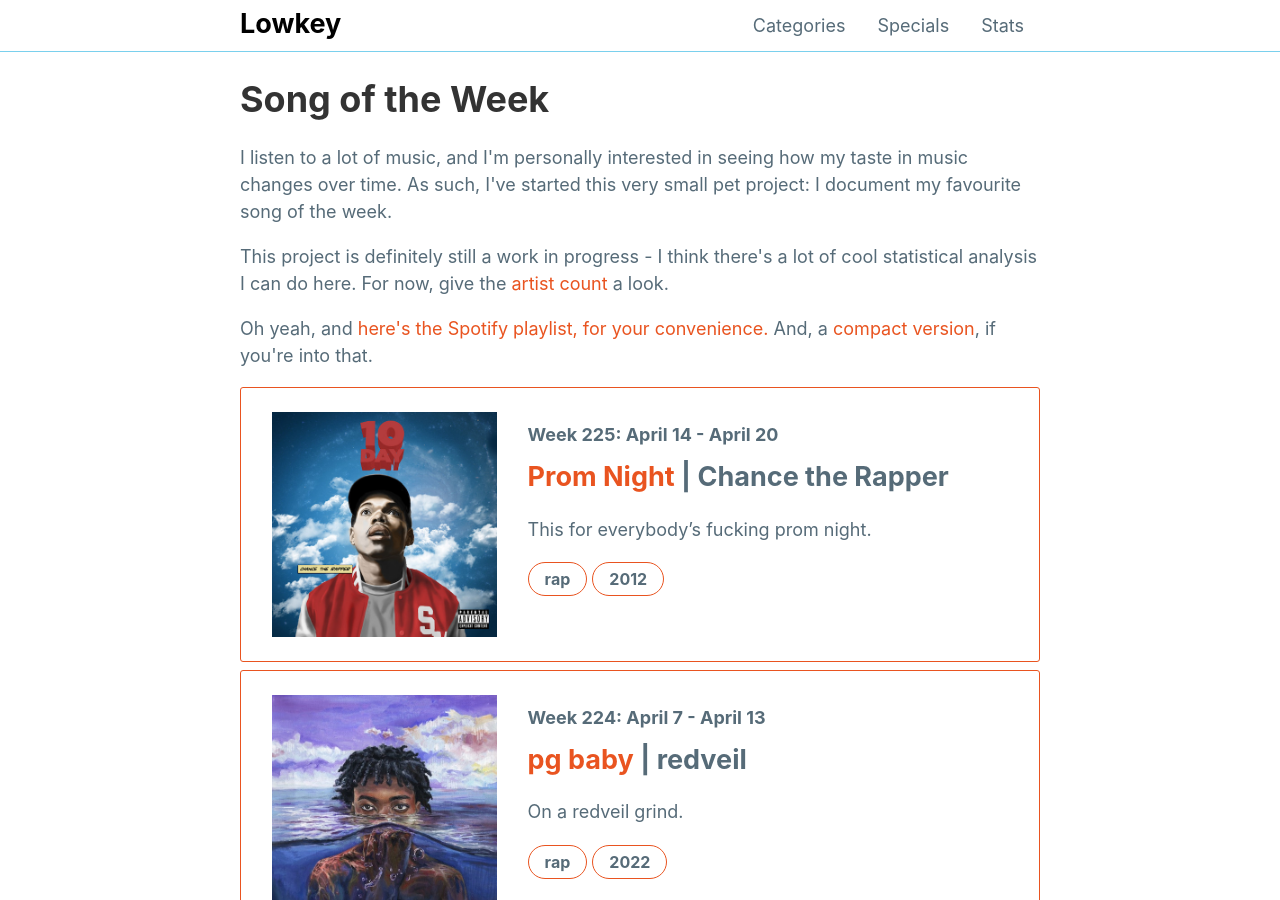
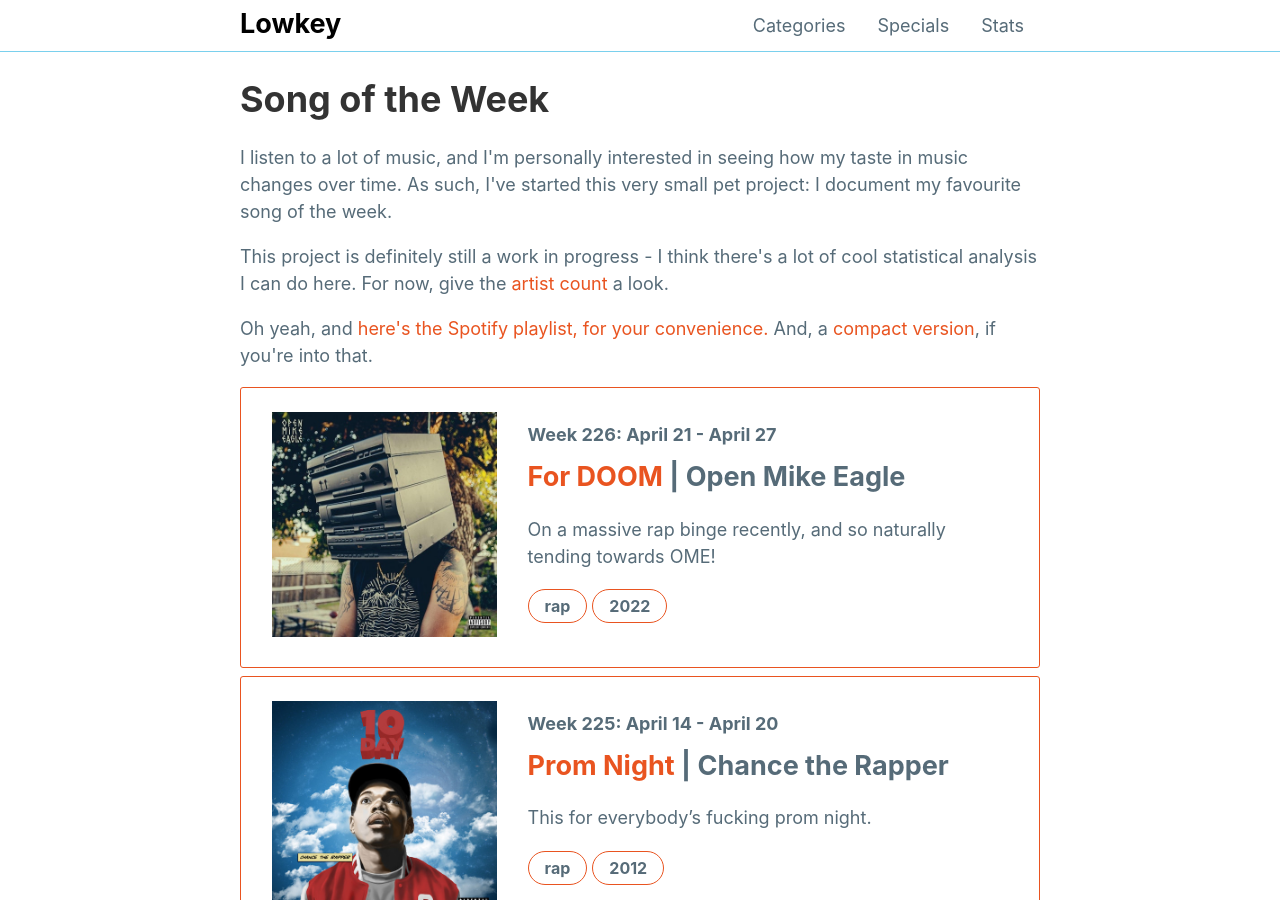
Before and after one commit to mattxwang/lowkey, a Jekyll site: the page built from stats/song-of-the-week.html, in a window 1280 px wide and 900 px high. Built offline with Jekyll 4.4.1, drawn with Linux system fonts in a browser that asks for light colours; comment, search, counter and statistics services are not loaded.

Commit message:
for doom

```diff
--- a/_data/sotw.yml
+++ b/_data/sotw.yml
@@ -2531,3 +2531,13 @@ week225:
   genre: "rap"
   year: 2012
   blurb: This for everybody's fucking prom night.
+week226:
+  week: "Week 226: April 21 - April 27"
+  title: "For DOOM"
+  artists:
+  - "Open Mike Eagle"
+  album: "Component System with the Auto Reverse"
+  album_art: "cswtar.jpeg"
+  genre: "rap"
+  year: 2022
+  blurb: On a massive rap binge recently, and so naturally tending towards OME!
```
Also changed, not shown: img/albums/cswtar.jpeg (added).
